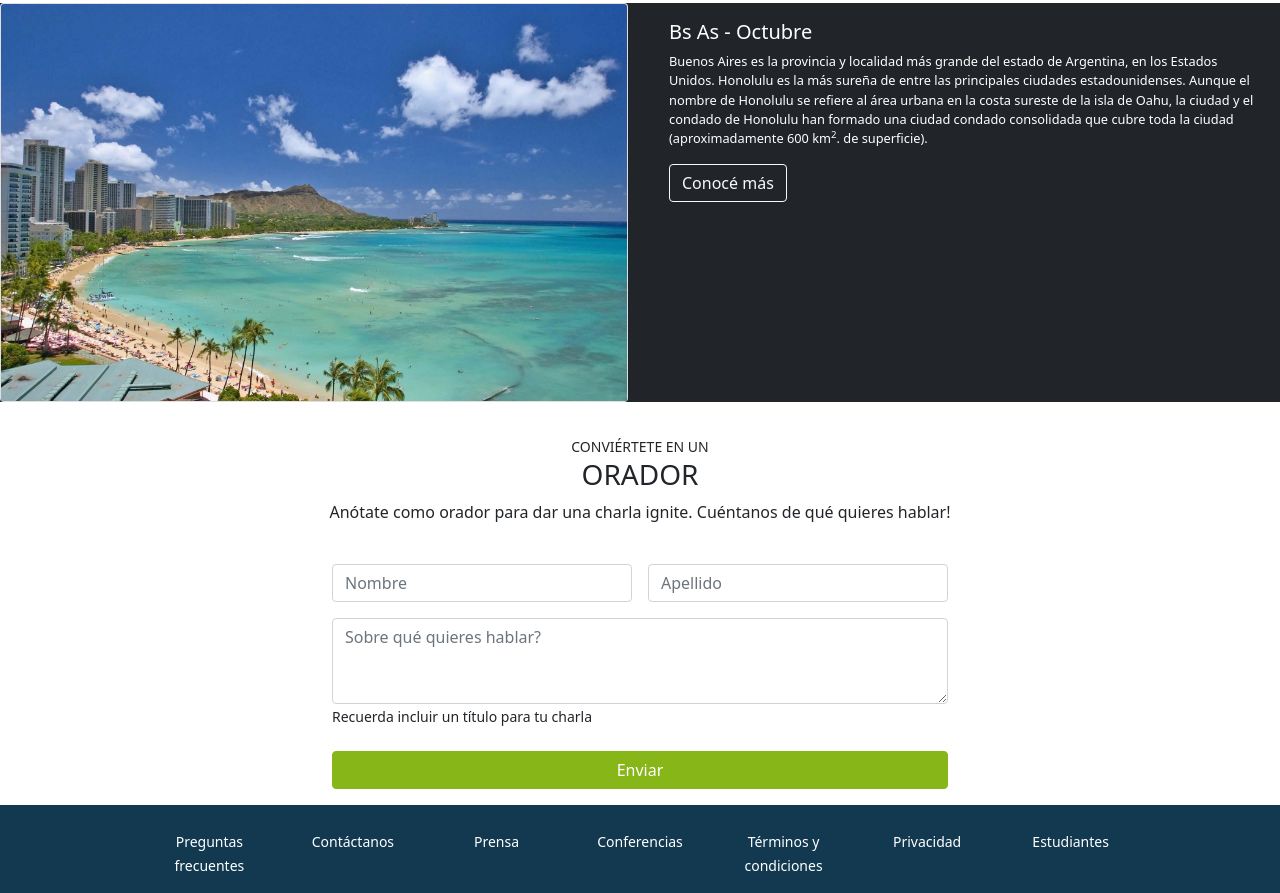
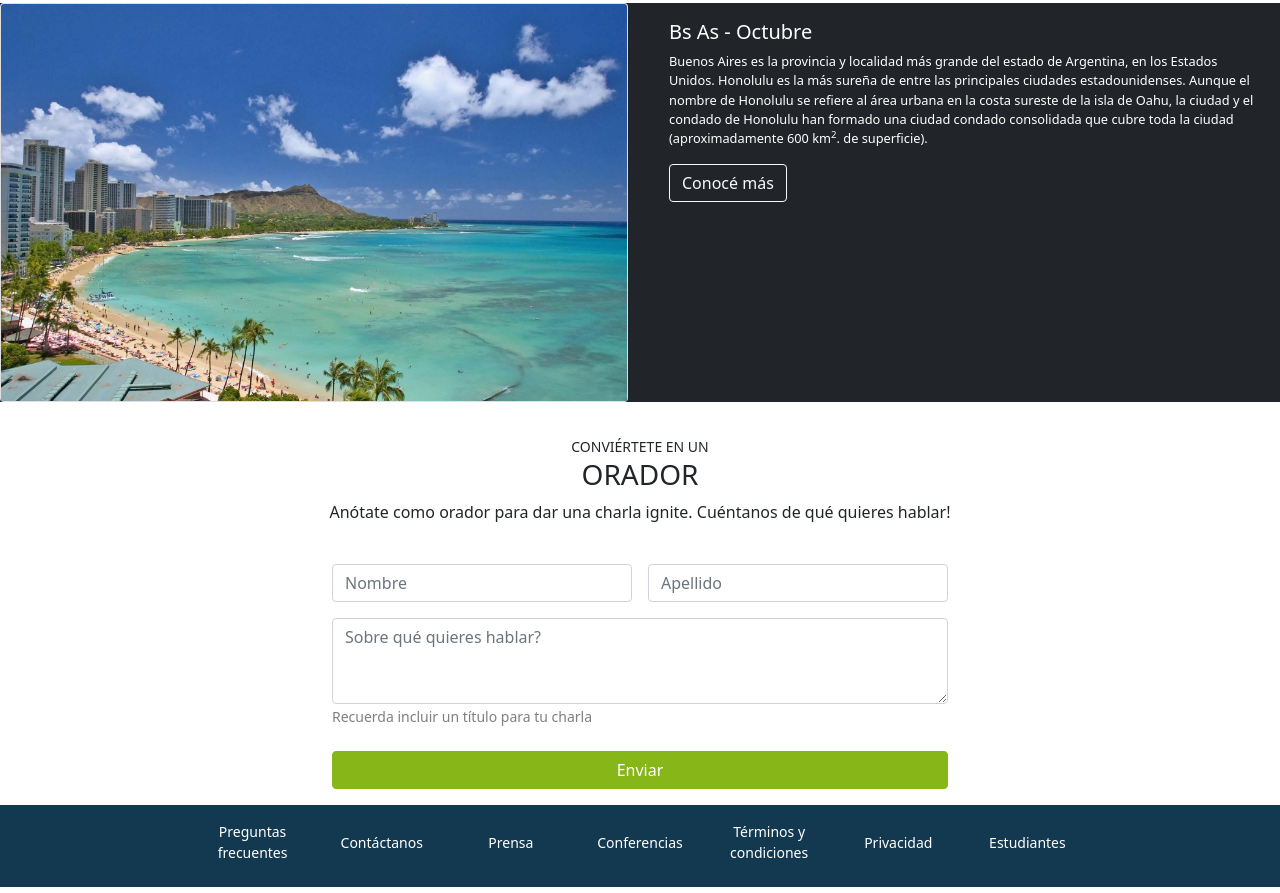
Before and after one commit to Agus0024/ConfBsAs, a plain HTML site: page index.html in a window 1280 px wide. Shown: the part 1658-2551 px from the top of the page. Drawn offline with nearby package versions, Linux system fonts and the light colour scheme.

Commit message:
Modificacion barra inferior y color de indiciaciones bajo el formulario

```diff
--- a/CSS/style.css
+++ b/CSS/style.css
@@ -65,4 +65,11 @@ border-bottom: 0%;
 
 .pie {
   background-color: #123950
+
 }
+
+ul{
+  list-style: none;
+  margin: 0%;
+  padding: 0%;
+}
--- a/index.html
+++ b/index.html
@@ -184,7 +184,7 @@
         <div class="mb-3">
           <textarea class="form-control" id="exampleFormControlTextarea1" placeholder="Sobre qué quieres hablar?"
             rows="3"></textarea>
-          <label for="" class="form-label small tect">Recuerda incluir un título para tu charla</label>
+          <label for="" class="form-label small tect text-black-50">Recuerda incluir un título para tu charla</label>
         </div>
 
 
@@ -200,33 +200,35 @@
   <!-- Barra info-->
 
 
-  <footer class="container-fluid pie text-white pt-4">
-    <div class="container-fluid text-center " style="width: 80%">
-      <div class="row">
-        <div class="col">
-          <p><small>Preguntas frecuentes</small></p>
-        </div>
-        <div class="col">
-          <p><small>Contáctanos</small></p>
-        </div>
-        <div class="col">
-          <p><small>Prensa</small></p>
-        </div>
-        <div class="col">
-          <p><small>Conferencias</small></p>
-        </div>
-        <div class="col">
-          <p><small>Términos y condiciones</small></p>
-        </div>
-        <div class="col">
-          <p><small>Privacidad</small></p>
-        </div>
-        <div class="col">
-          <p><small>Estudiantes</small></p>
-        </div>
-      </div>
+  <footer class="pie">
+    <div class="container-fluid text-center" style="width:80%">
+    <ul class="navbar nav-justified nav-expand-lg navbar-light px-5 pb-3">
+      <li class="nav-item">
+        <a class="nav-link active text-white small" aria-current="page" href="#">Preguntas frecuentes</a>
+      </li>
+      <li class="nav-item">
+        <a class="nav-link text-white small" href="#">Contáctanos</a>
+      </li>
+      <li class="nav-item">
+        <a class="nav-link text-white small" href="#">Prensa</a>
+      </li>
+      <li class="nav-item">
+        <a class="nav-link text-white small" href="#">Conferencias</a>
+      </li>
+      <li class="nav-item">
+        <a class="nav-link text-white small" href="#"> Términos y condiciones</a>
+      </li>
+      <li class="nav-item">
+        <a class="nav-link text-white small" href="#">Privacidad</a>
+      </li>
+      <li class="nav-item">
+        <a class="nav-link text-white small" href="#">Estudiantes</a>
+      </li>
+
+    </ul>
     </div>
   </footer>
+
 
 
 
```
